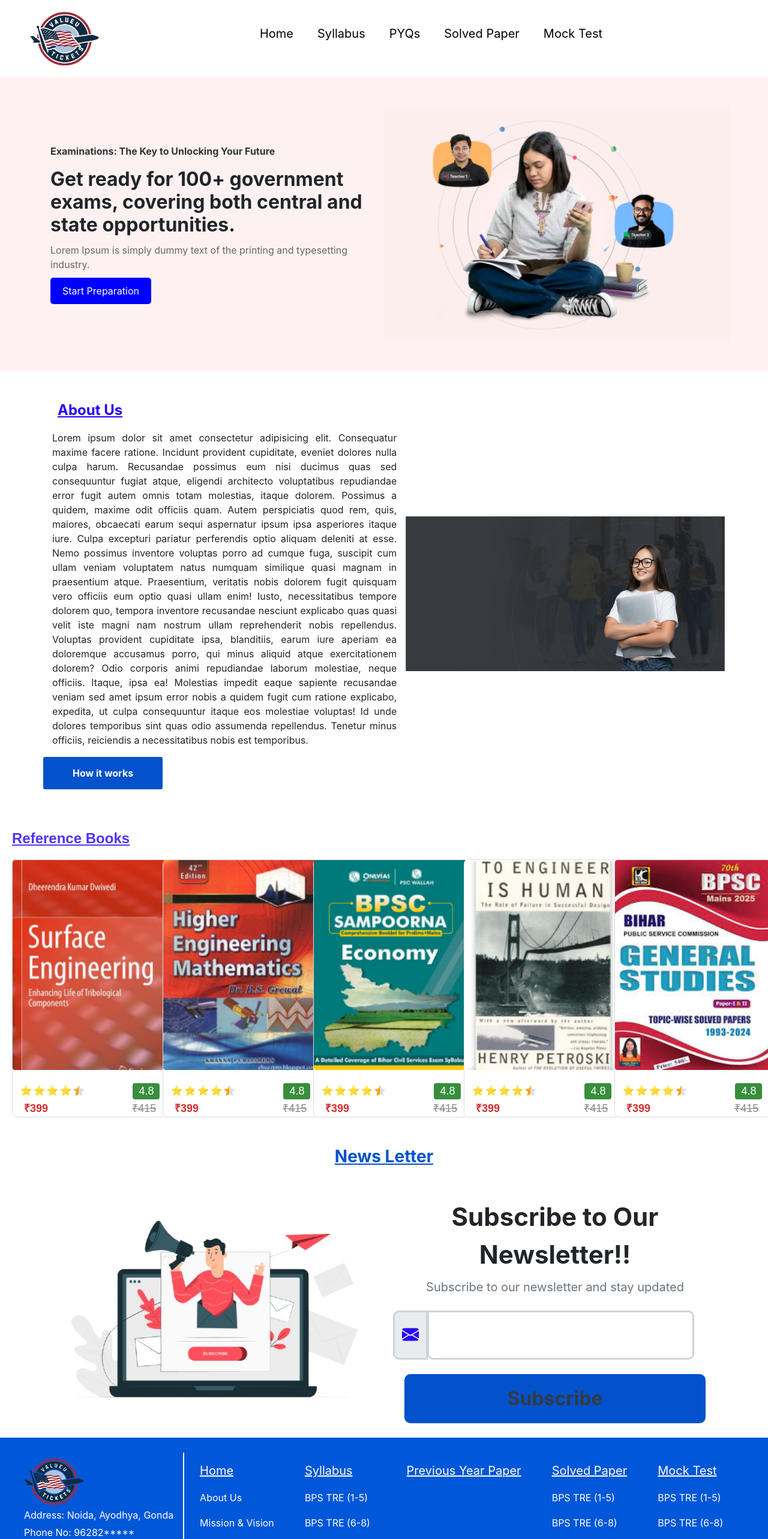
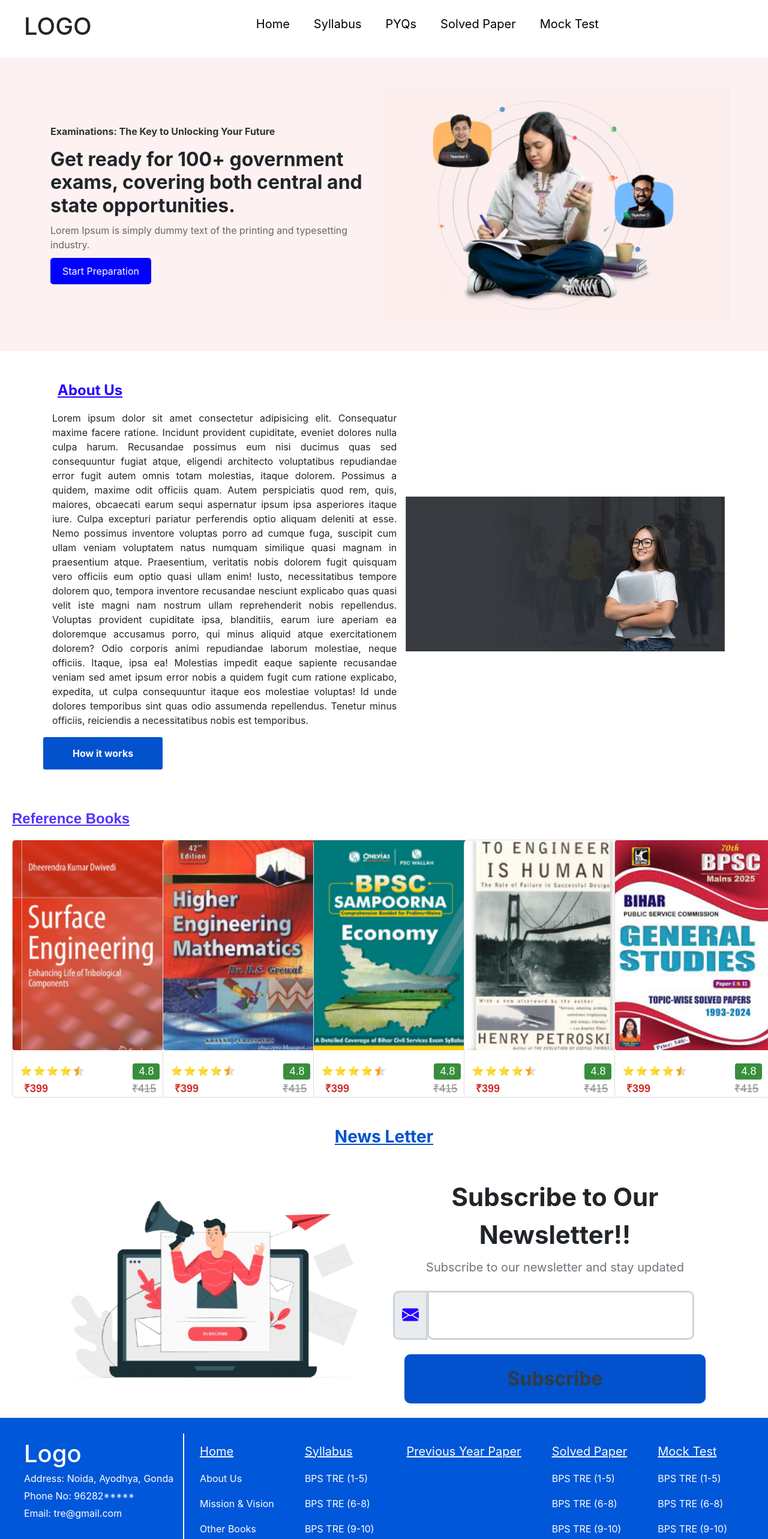
Before and after one commit to Zainabfatima12/trehousingpublications, a Vue app in the folder frontend/: page / in a window 1280 px wide. Shown: the top 2566 px of the page at 60% size. Built offline with nearby package versions, Linux system fonts and the light colour scheme; the HTML template or start-up script is replaced by a standard one.

Commit message:
without logo Footer and Header

```diff
--- a/frontend/src/components/Homepage/FooterSec.vue
+++ b/frontend/src/components/Homepage/FooterSec.vue
@@ -4,7 +4,8 @@
       <!-- Logo and Contact Section -->
       <div class="logowithcontect">
         <div class="logo">
-          <img src="@/assets/Homepage/logo-nobg.png" alt="logo" />
+
+           <h1>Logo</h1>
         </div>
         <div class="contact-info">
           <p>Address: Noida, Ayodhya, Gonda</p>
--- a/frontend/src/components/Homepage/HeaderSec.vue
+++ b/frontend/src/components/Homepage/HeaderSec.vue
@@ -2,7 +2,8 @@
   <div>
     <nav>
       <div class="logo">
-        <img :src="logo" alt="Logo" />
+
+         <h1>LOGO</h1>
       </div>
       <div class="menu-icon" @click="toggleMenu">
         <div></div>
```
Also changed, not shown: frontend/src/assets/Homepage/logo-nobg.png (deleted).
